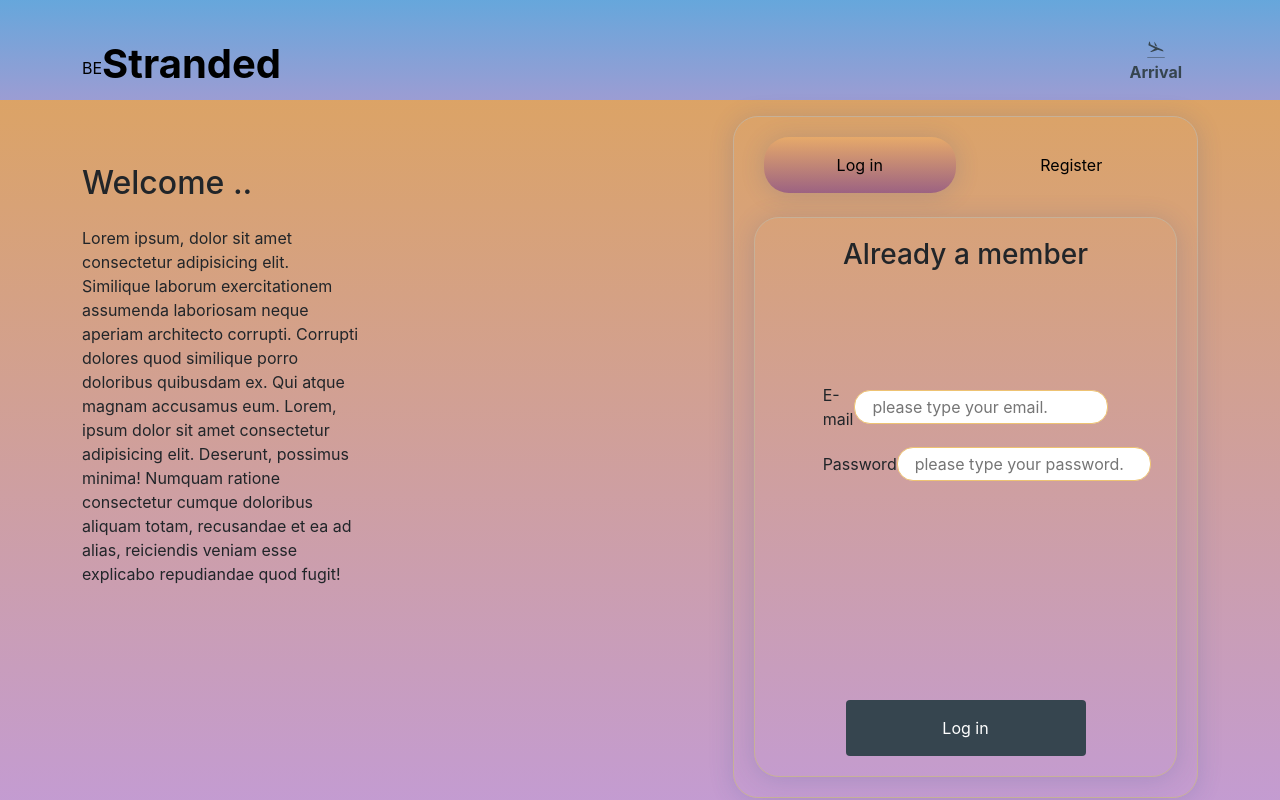
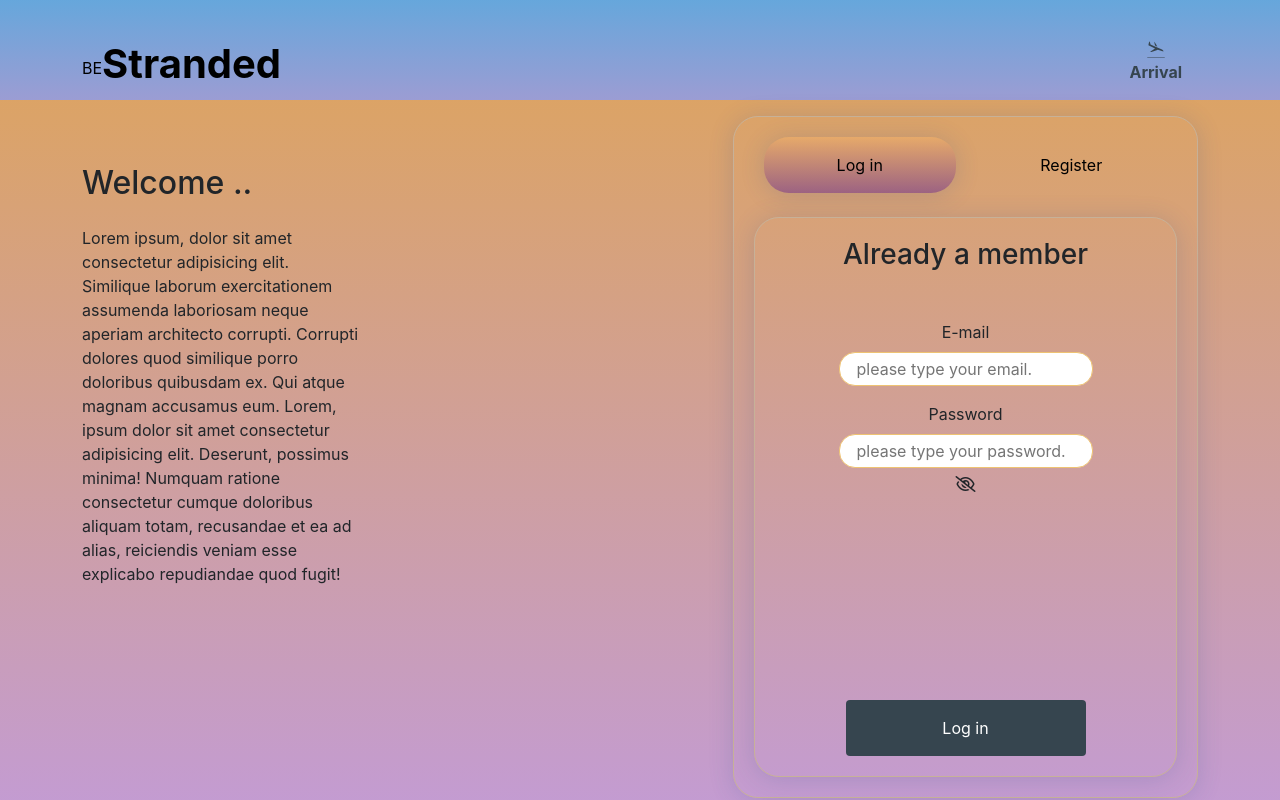
Before and after one commit to Mostafa-Eltazy/Stranded, a React (Create React App) app in the folder application/: page / in a window 1280 px wide. Shown: the top 800 px of the page. Built offline with nearby package versions, Linux system fonts and the light colour scheme.

Commit message:
registration form authentication and restyling

```diff
--- a/application/package.json
+++ b/application/package.json
@@ -17,6 +17,7 @@
     "react": "^17.0.2",
     "react-bootstrap": "^2.1.1",
     "react-dom": "^17.0.2",
+    "react-hook-form": "^7.25.3",
     "react-icons": "^4.3.1",
     "react-router-dom": "^6.2.1",
     "react-scripts": "5.0.0",
--- a/application/src/components/LandingComponents/AuthenticationForm.jsx
+++ b/application/src/components/LandingComponents/AuthenticationForm.jsx
@@ -4,10 +4,17 @@ import { useNavigate } from "react-router-dom";
 import { authinticateUser } from "./LandingApi";
 import { useUserContext } from "../UserData/Context";
 import { actions } from "../UserData/Reducer";
+import { useForm } from "react-hook-form";
 
 const AuthenticationForm = () => {
   const [authData, setAuthData] = useState({});
+  const [hidden, isHidden] = useState(true);
   const { USER_Context_State, dispatch } = useUserContext();
+  const {
+    register,
+    handleSubmit,
+    formState: { errors },
+  } = useForm();
 
   useEffect(() => {
     console.log("User context state", USER_Context_State);
@@ -32,33 +39,85 @@ const AuthenticationForm = () => {
       <div className="d-flex flex-column align-items-center justify-content-between w-100 h-50">
         <h3 className="mb-5"> Already a member </h3>
         <form className="w-75">
-          <div className="d-flex flex-column flex-lg-row align-items-center justify-content-between mb-3">
-            <label htmlFor="email">E-mail</label>
+          <div className="d-flex flex-column">
+            <div className="d-flex flex-column align-items-center justify-content-between mb-3">
+              <label className="mb-2" htmlFor="email">
+                E-mail
+              </label>
               <input
                 type="email"
                 name="email"
                 id="email"
                 placeholder="please type your email."
+                {...register("email", {
+                  required: { value: true, message: "E-mail is a requirment." },
+                  pattern: {
+                    value:
+                      /^([a-zA-Z0-9_\-\.]+)@([a-zA-Z0-9_\-\.]+)\.([a-zA-Z]{2,5})$/,
+                    message: "Invalid E-mail !",
+                  },
+                })}
                 onChange={(e) =>
                   setAuthData({ ...authData, email: e.target.value })
                 }
               />
             </div>
-          <div className="d-flex flex-column flex-lg-row align-items-center justify-content-between mb-3">
-            <label htmlFor="password">Password</label>
+            {errors.email && (
+              <small className="form-alert align-self-center mt-2 mb-3">
+                <i className="fas fa-exclamation-triangle mr-2"></i>
+                <span className="px-1">{errors.email.message}</span>
+              </small>
+            )}
+          </div>
+          <div className="d-flex flex-column">
+            <div className="d-flex flex-column align-items-center justify-content-between mb-3">
+              <label className="mb-2" htmlFor="password">
+                Password
+              </label>
               <input
-              type="password"
+                type={hidden ? "password" : "text"}
                 name="password"
                 id="password"
                 placeholder="please type your password."
+                {...register("password", {
+                  required: {
+                    value: true,
+                    message: "Password is a requirment",
+                  },
+                })}
                 onChange={(e) =>
                   setAuthData({ ...authData, password: e.target.value })
                 }
               />
+              <label htmlFor="eye">
+                <i
+                  className={`${
+                    hidden ? "far fa-eye-slash" : "far fa-eye"
+                  } mt-2`}
+                ></i>
+              </label>
+              <input
+                type="checkbox"
+                id="eye"
+                onClick={() => {
+                  isHidden(!hidden);
+                }}
+                hidden="true"
+              />
+            </div>
+            {errors.password && (
+              <small className="form-alert align-self-center mt-2 mb-3">
+                <i className="fas fa-exclamation-triangle mr-2"></i>
+                <span className="px-1">{errors.password.message}</span>
+              </small>
+            )}
           </div>
         </form>
       </div>
-      <button className="stranded-button" onClick={handleFormSubmit}>
+      <button
+        className="stranded-button"
+        onClick={handleSubmit(handleFormSubmit)}
+      >
         {" "}
         Log in{" "}
       </button>
--- a/application/src/style/landingLayout.scss
+++ b/application/src/style/landingLayout.scss
@@ -39,3 +39,7 @@
     }
 
 }
+
+.form-alert {
+    color:#ce2029
+}
```
Also changed, not shown: 1 other file (tests, documents, lock files or other folders). Lines whose indentation alone changed are shown as unchanged.
